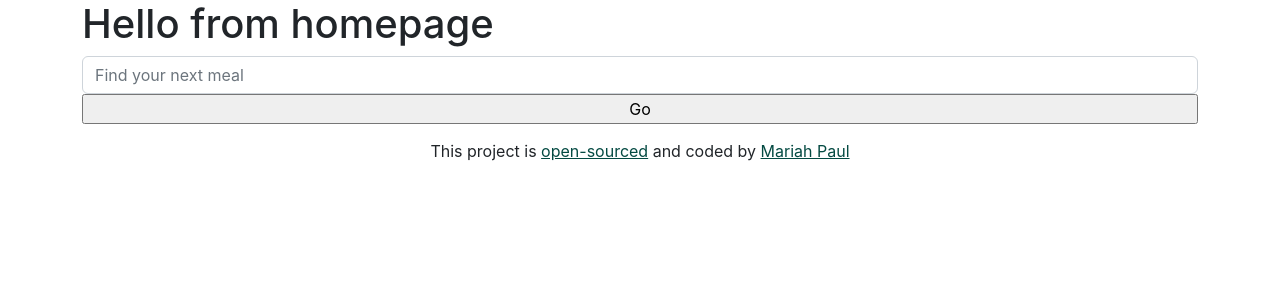
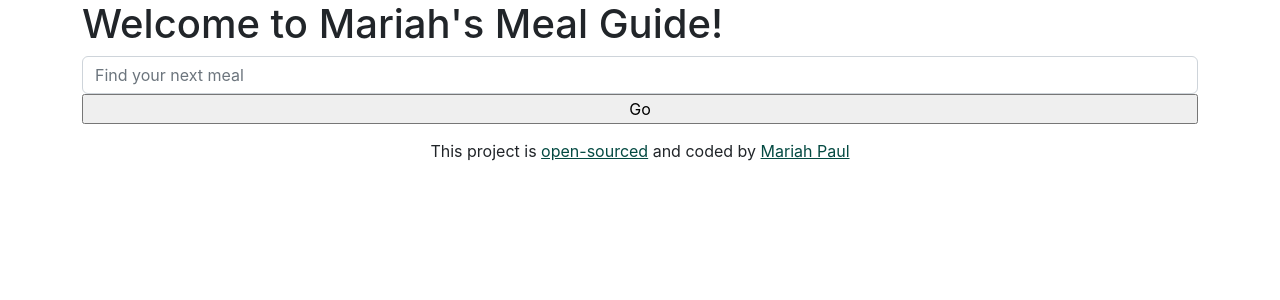
Before and after one commit to nmariahpaul/meal-prep-project, a React (Create React App) app: page / in a window 1280 px wide. Shown: the top 300 px of the page. Built offline with nearby package versions, Linux system fonts and the light colour scheme.

Commit message:
Updated h1

```diff
--- a/src/MealPlanHomepage.js
+++ b/src/MealPlanHomepage.js
@@ -4,7 +4,7 @@ import axios from "axios";
 export default function MealPlanHomepage() {
   return (
     <div className="MealPlanHomepage">
-      <h1>Hello from homepage</h1>
+      <h1>Welcome to Mariah's Meal Guide!</h1>
     </div>
   );
 }
```
